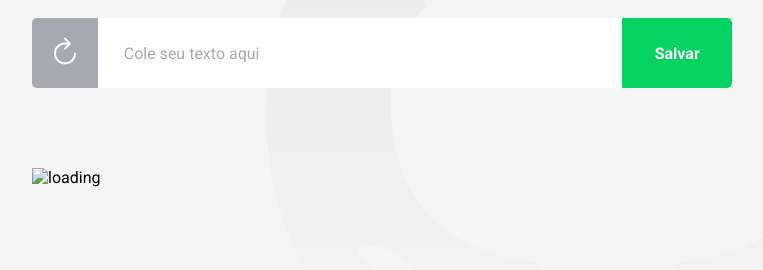
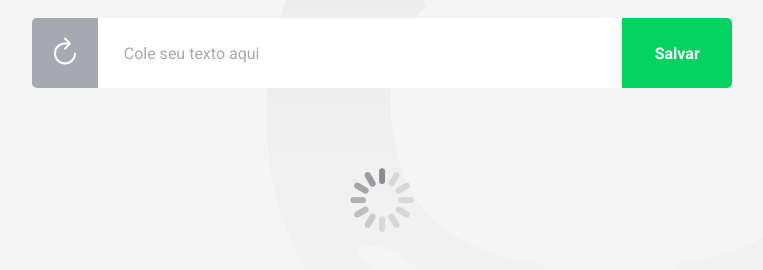
Before and after one commit to matheusfd3/my-cloud-storage, a plain HTML site: page index.html in a window 1280 px wide. Shown: the part 198-468 px from the top of the page, without its empty margins (148-911 px from the left). Drawn offline with nearby package versions, Linux system fonts and the light colour scheme; no server answers.

Commit message:
Add loading animation styles to files list

```diff
--- a/styles/index.css
+++ b/styles/index.css
@@ -78,6 +78,16 @@ ul#files-list {
   list-style: none;
   margin-top: 80px;
   max-width: 700px;
+
+  li#loading {
+    display: flex;
+    align-items: center;
+    justify-content: center;
+    img {
+      width: 64px;
+      height: 64px;
+    }
+  }
 
   li.file-item {
     background-color: #fff;
```
Also changed, not shown: assets/loading.gif (added).
